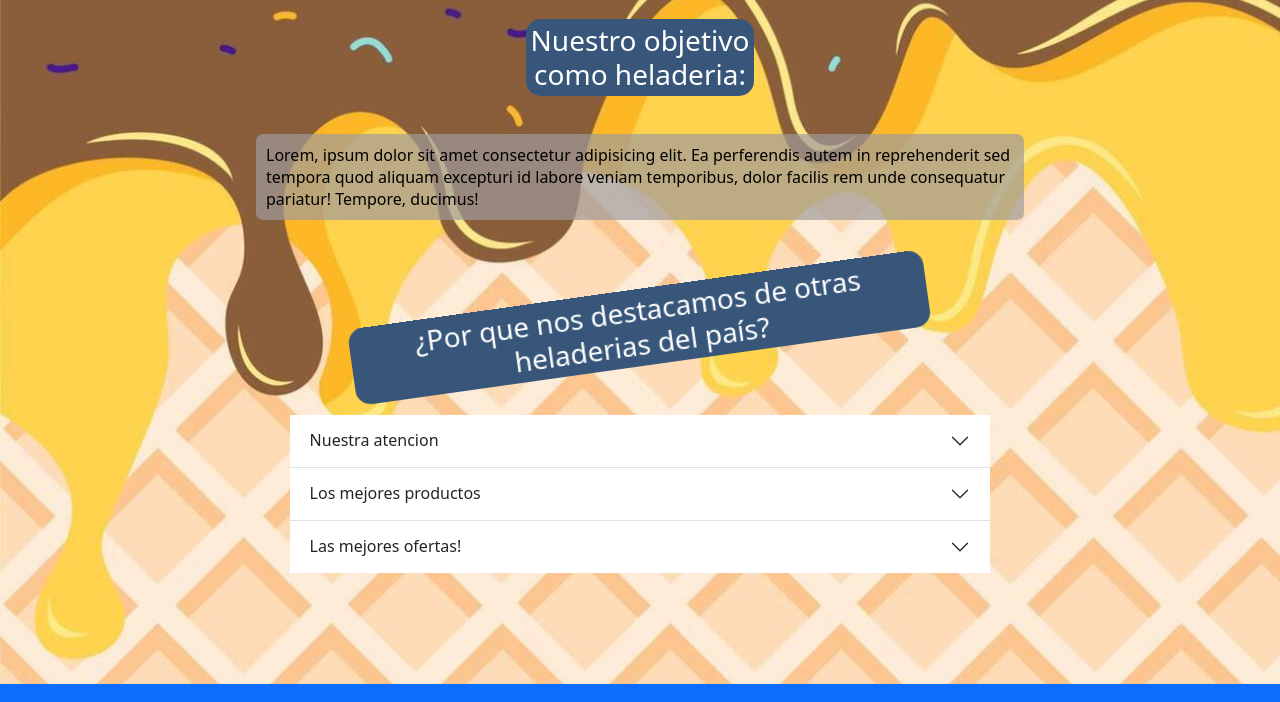
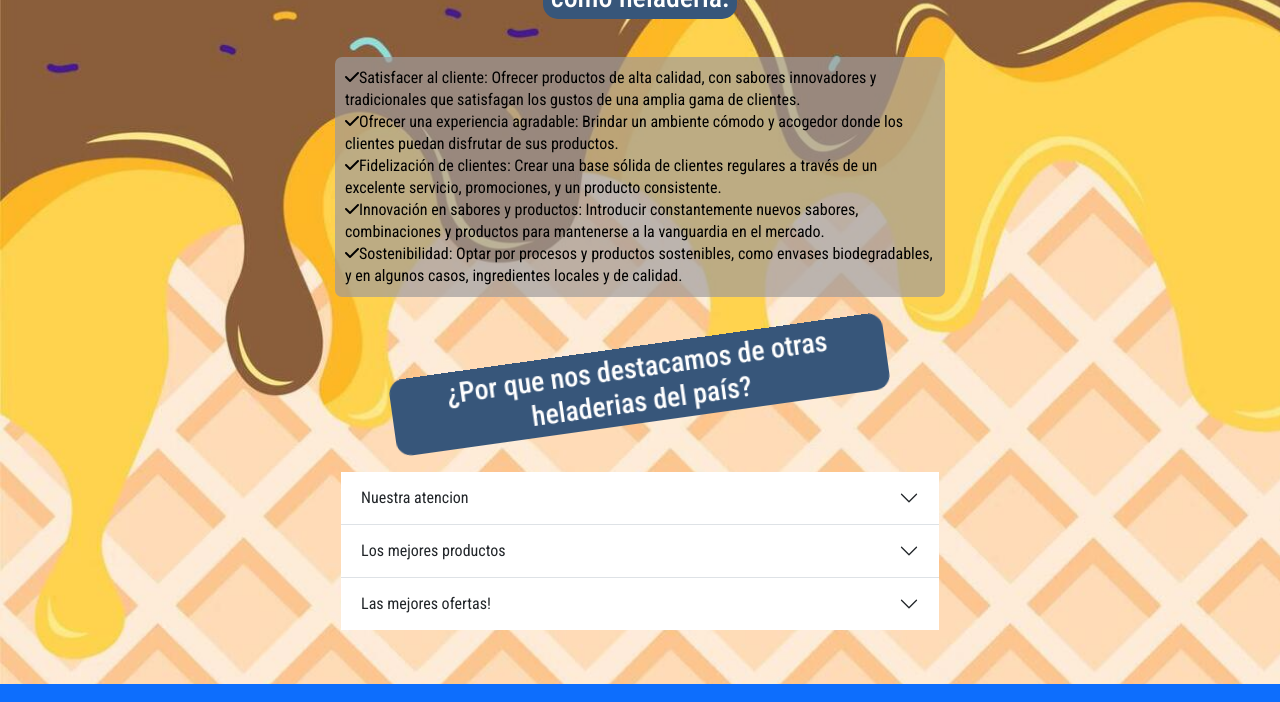
Before and after one commit to ezzequiel1889/EzequielMaidana-EntregaDW, a website: page index.html in a window 1280 px wide. Shown: the part 198-900 px from the top of the page. Drawn offline with nearby package versions, Linux system fonts and the light colour scheme.

Commit message:
agregue fonts

```diff
--- a/index.html
+++ b/index.html
@@ -9,6 +9,10 @@
     <link href="https://cdn.jsdelivr.net/npm/bootstrap@5.3.3/dist/css/bootstrap.min.css" rel="stylesheet" integrity="sha384-QWTKZyjpPEjISv5WaRU9OFeRpok6YctnYmDr5pNlyT2bRjXh0JMhjY6hW+ALEwIH" crossorigin="anonymous">
     <!-- CDN FONTAWESOME -->
     <link rel="stylesheet" href="https://cdnjs.cloudflare.com/ajax/libs/font-awesome/6.6.0/css/all.min.css" integrity="sha512-Kc323vGBEqzTmouAECnVceyQqyqdsSiqLQISBL29aUW4U/M7pSPA/gEUZQqv1cwx4OnYxTxve5UMg5GT6L4JJg==" crossorigin="anonymous" referrerpolicy="no-referrer" />
+    <!-- GOOGLE FONTS -->
+    <link rel="preconnect" href="https://fonts.googleapis.com">
+    <link rel="preconnect" href="https://fonts.gstatic.com" crossorigin>
+    <link href="https://fonts.googleapis.com/css2?family=Roboto+Condensed:ital,wght@0,100..900;1,100..900&display=swap" rel="stylesheet">
     <title>Heladeria</title>
 </head>
 <body>
@@ -52,7 +56,18 @@
             <div class="caja1">
                 <h3>Nuestro objetivo <br>como heladeria:</h3>
                 <p>
-                    Lorem, ipsum dolor sit amet consectetur adipisicing elit. Ea perferendis autem in reprehenderit sed tempora quod aliquam excepturi id labore veniam temporibus, dolor facilis rem unde consequatur pariatur! Tempore, ducimus!
+                  <i class="fa-solid fa-check"></i>Satisfacer al cliente: Ofrecer productos de alta calidad, con sabores innovadores y tradicionales que satisfagan los gustos de una amplia gama de clientes.<br>
+
+                  <i class="fa-solid fa-check"></i>Ofrecer una experiencia agradable: Brindar un ambiente cómodo y acogedor donde los clientes puedan disfrutar de sus productos.<br>
+
+                  <i class="fa-solid fa-check"></i>Fidelización de clientes: Crear una base sólida de clientes regulares a través de un excelente servicio, promociones, y un producto consistente.<br>
+
+                  <i class="fa-solid fa-check"></i>Innovación en sabores y productos: Introducir constantemente nuevos sabores, combinaciones y productos para mantenerse a la vanguardia en el mercado.<br>
+
+                  <i class="fa-solid fa-check"></i>Sostenibilidad: Optar por procesos y productos sostenibles, como envases biodegradables, y en algunos casos, ingredientes locales y de calidad.<br>
+
+
+
                 </p>
             </div>
         </section>
--- a/scss/_body.scss
+++ b/scss/_body.scss
@@ -1,4 +1,7 @@
 @import "./utilities/colores";
+*{
+    font-family: "Roboto Condensed", sans-serif;
+}
 body{
     background-image: url(../img/fondo-helados.png);
     background-repeat: no-repeat;
@@ -27,7 +30,6 @@ body{
                 width: 50%;
                 background-color: $color2;
             }
-            margin-top: 20px;
             .caja1{
                 gap: 30px;
                 display: flex;
```
Also changed, not shown: css/styles.css, 1 other file.
